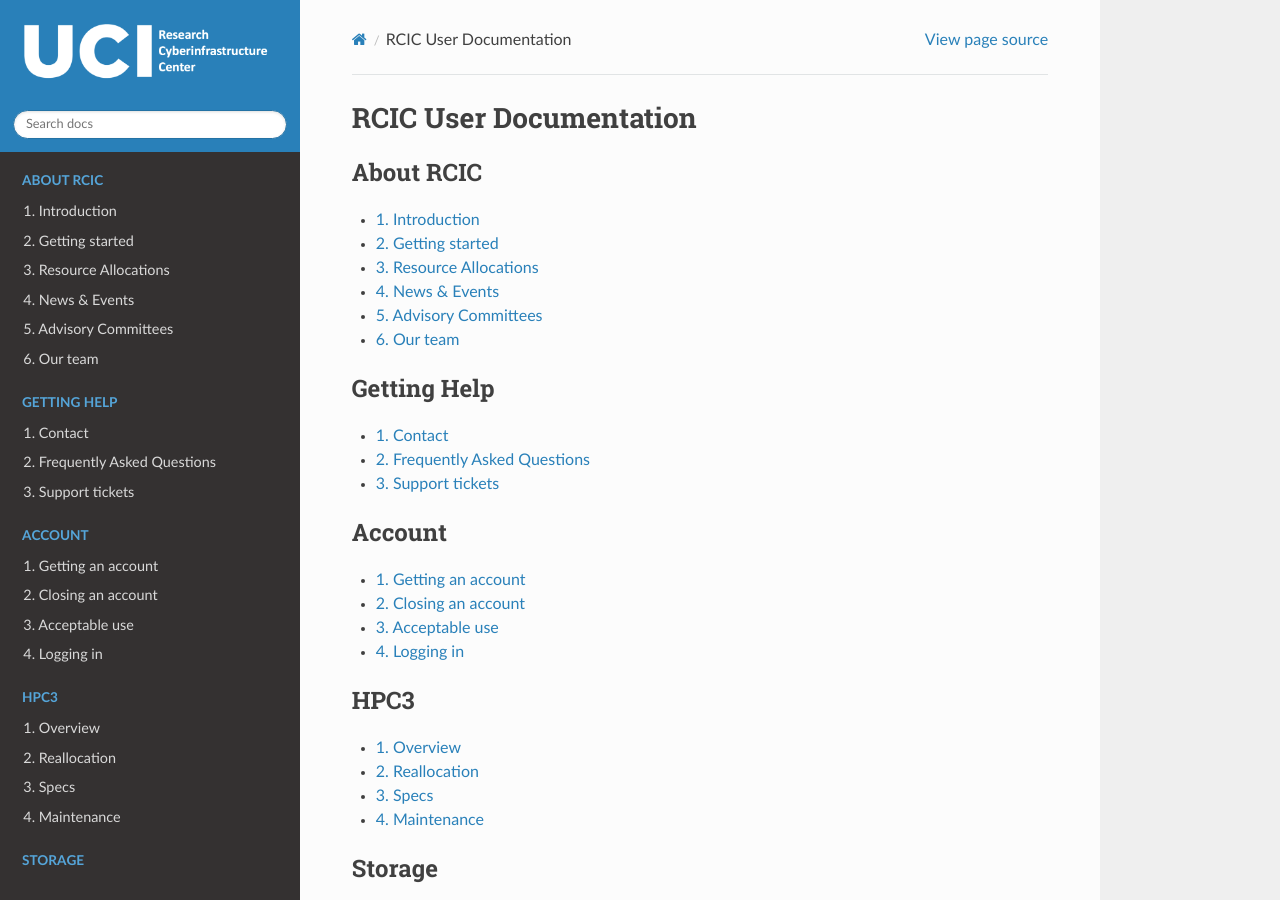
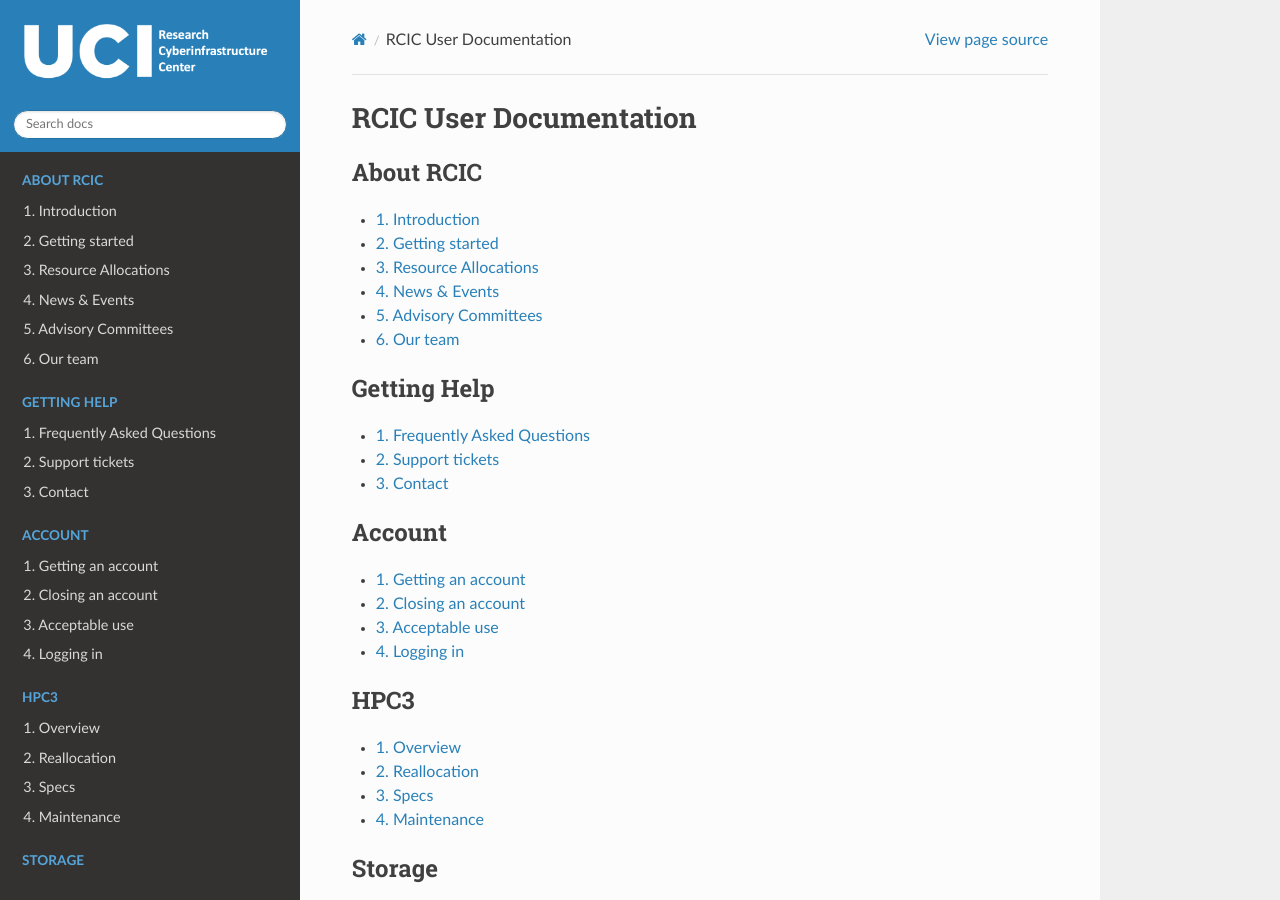
Before and after one commit to RCIC-UCI-Public/website-rcic, a Sphinx documentation site: the page built from docs/source/index.rst, in a window 1280 px wide and 900 px high. Built offline with Sphinx 7.4.7 and the Read the Docs theme 3.1.0, drawn with Linux system fonts in a browser that asks for light colours.

Commit message:
rearrange order, FAQ is first

```diff
--- a/docs/source/index.rst
+++ b/docs/source/index.rst
@@ -20,9 +20,9 @@
    :numbered:
    :caption: Getting Help
 
-   help/contact
    help/faq
    help/tickets
+   help/contact
 
 .. toctree::
    :maxdepth: 1
```
